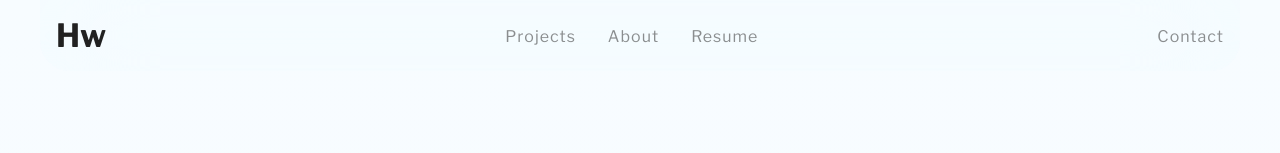
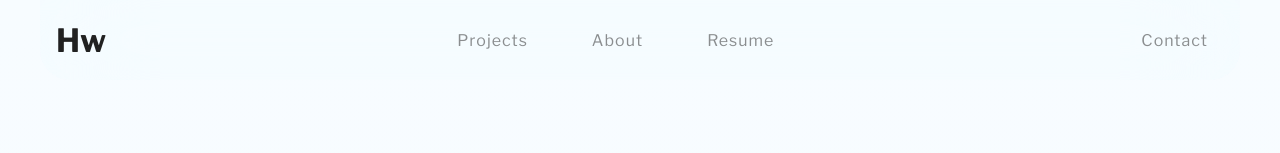
Before and after one commit to HiyabW/Portfolio, a React (Create React App) app: page /projects/padpal in a window 1280 px wide. Shown: the top 153 px of the page. Built offline with nearby package versions, Linux system fonts and the light colour scheme; a web font is replaced by a local one.

Commit message:
more minor updates to mobile, and active classess added to nav

```diff
--- a/src/components/NavBar/Navbar.css
+++ b/src/components/NavBar/Navbar.css
@@ -24,16 +24,36 @@
 
     .navLink {
         margin-left: 2rem;
+        padding: 0.5rem 1rem;
+        border-radius: 30px;
+        transition: background-color 0.3s ease;
 
         a {
             opacity: 50%;
             font-size: 16px !important;
             text-decoration: none;
             cursor: pointer;
+            transition: color 0.3s ease, opacity 0.3s ease;
 
             &:visited {
                 opacity: 50%;
             }
         }
+
+        &:hover a {
+            color: var(--primary-color);
+            opacity: 1;
+        }
+
+        &.active {
+            a, a:visited {
+                color: var(--primary-color);
+                opacity: 1;
+            }
+
+            &:hover a {
+                color: white;
+            }
+        }
     }
 }
--- a/src/components/NavBar/Navbar.tsx
+++ b/src/components/NavBar/Navbar.tsx
@@ -12,8 +12,22 @@ import "./Navbar.css";
 function Navbar() {
     const [anchorElNav, setAnchorElNav] = React.useState<null | HTMLElement>(null);
     const [anchorElUser, setAnchorElUser] = React.useState<null | HTMLElement>(null);
+    const [projectsInView, setProjectsInView] = React.useState(false);
     const location = useLocation();
     const currPage = location.pathname;
+
+    React.useEffect(() => {
+        const projectsEl = document.getElementById("projects");
+        if (!projectsEl) return;
+
+        const observer = new IntersectionObserver(
+            ([entry]) => setProjectsInView(entry.isIntersecting),
+            { threshold: 0.1 }
+        );
+
+        observer.observe(projectsEl);
+        return () => observer.disconnect();
+    }, [currPage]);
 
     const handleOpenNavMenu = (event: React.MouseEvent<HTMLElement>) => {
         setAnchorElNav(event.currentTarget);
@@ -34,14 +48,17 @@ function Navbar() {
         {
             name: "Projects",
             link: currPage === "/" ? "#projects" : "/#projects",
+            route: null,
         },
         {
             name: "About",
             link: "/about",
+            route: "/about",
         },
         {
             name: "Resume",
             link: "https://drive.google.com/file/d/1FfE7ADeQH9Zn20GMBc1hPOQTqTLzfaE8/view?usp=sharing",
+            route: null,
         },
     ];
 
@@ -56,7 +73,15 @@ function Navbar() {
 
             <Box sx={{ display: { xs: "none", md: "flex" } }}>
                 {pages.map((page) => (
-                    <Typography key={page.name} className="navLink">
+                    <Typography
+                        key={page.name}
+                        className={`navLink${
+                            (page.name === "Projects" && projectsInView) ||
+                            (page.route && currPage === page.route)
+                                ? " active"
+                                : ""
+                        }`}
+                    >
                         <a
                             href={page.name !== "Resume" ? page.link : undefined}
                             onClick={() =>
--- a/src/pages/HomePage/components/ContactIcons/ContactIcons.css
+++ b/src/pages/HomePage/components/ContactIcons/ContactIcons.css
@@ -15,6 +15,7 @@
 
         &:hover {
             transform: scale(1.1);
+            color: var(--primary-color);
         }
     }
 
--- a/src/pages/HomePage/components/ProjectCard/ProjectCard.css
+++ b/src/pages/HomePage/components/ProjectCard/ProjectCard.css
@@ -110,6 +110,13 @@
 }
 
 @media (max-width: 700px) {
+    .projectCard .imageGrid {
+        order: 1;
+    }
+    .projectCard .text {
+        order: 2;
+        padding: 5vw!important;
+    }
     .imageGrid1, .imageGrid2  {
             height: 80vw!important;
     }
```
